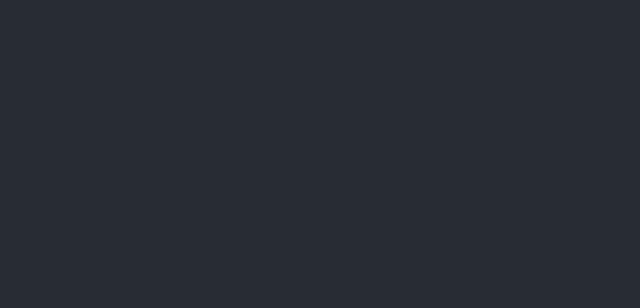
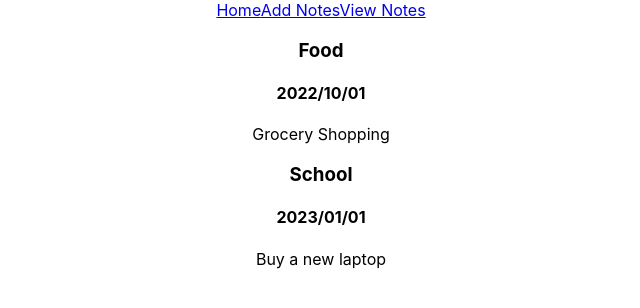
Before and after one commit to Bit-Bytes-Bits/notes-keeper, a React (Create React App) app: page / in a window 1280 px wide. Shown: the top 308 px of the page, without its empty margins (319-959 px from the left). Built offline with nearby package versions, Linux system fonts and the light colour scheme; data requests are answered from the project's data file.

Commit message:
refactor code to new component and dependancies

```diff
--- a/package.json
+++ b/package.json
@@ -8,6 +8,7 @@
     "@testing-library/user-event": "^13.5.0",
     "react": "^18.2.0",
     "react-dom": "^18.2.0",
+    "react-router-dom": "5.2.0",
     "react-scripts": "5.0.1",
     "web-vitals": "^2.1.4"
   },
--- a/src/App.css
+++ b/src/App.css
@@ -1,38 +1,3 @@
 .App {
   text-align: center;
 }
-
-.App-logo {
-  height: 40vmin;
-  pointer-events: none;
-}
-
-@media (prefers-reduced-motion: no-preference) {
-  .App-logo {
-    animation: App-logo-spin infinite 20s linear;
-  }
-}
-
-.App-header {
-  background-color: #282c34;
-  min-height: 100vh;
-  display: flex;
-  flex-direction: column;
-  align-items: center;
-  justify-content: center;
-  font-size: calc(10px + 2vmin);
-  color: white;
-}
-
-.App-link {
-  color: #61dafb;
-}
-
-@keyframes App-logo-spin {
-  from {
-    transform: rotate(0deg);
-  }
-  to {
-    transform: rotate(360deg);
-  }
-}
--- a/src/App.js
+++ /dev/null
@@ -1,13 +0,0 @@
-import './App.css';
-
-function App() {
-  return (
-    <div className="App">
-      <header className="App-header">
-
-      </header>
-    </div>
-  );
-}
-
-export default App;
```
Also changed, not shown: src/components/Miscellaneous.js (deleted, +0 -9 lines), src/components/Shopping.js (deleted, +0 -9 lines), src/components/Trashed.js (deleted, +0 -9 lines), src/components/Work.js (deleted, +0 -9 lines), src/index.js (+4 -3 lines), 1 other file (tests, documents, lock files or other folders).
